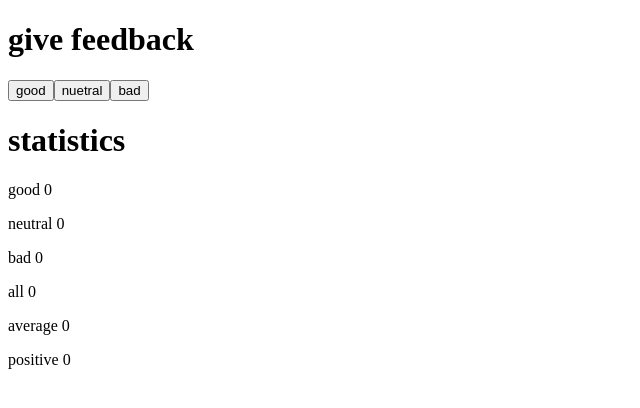
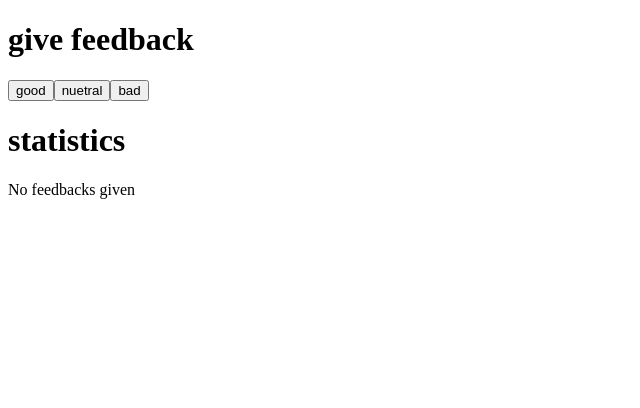
Before and after one commit to MITHUNTR7/Fullstack_open_2023, a React (Create React App) app in the folder part1/unicafe/: page / in a window 1280 px wide. Shown: the top 408 px of the page, without its empty margins (0-640 px from the left). Built offline with nearby package versions, Linux system fonts and the light colour scheme.

Commit message:
excercise 1.9

```diff
--- a/part1/unicafe/src/App.js
+++ b/part1/unicafe/src/App.js
@@ -34,6 +34,16 @@ const Statistics = ({ good, neutral, bad }) => {
     const total = good + neutral + bad
     return `${good * 100 / total}%`
   }
+  const total = good + neutral + bad
+  if (!total) {
+    return (
+      <div>
+        <h1>statistics</h1>
+        No feedbacks given
+
+      </div>
+    )
+  }
 
   return (
     <>
```
